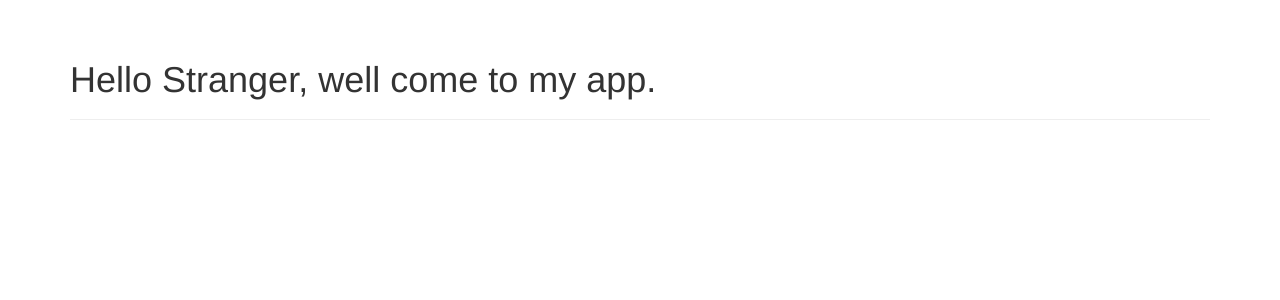
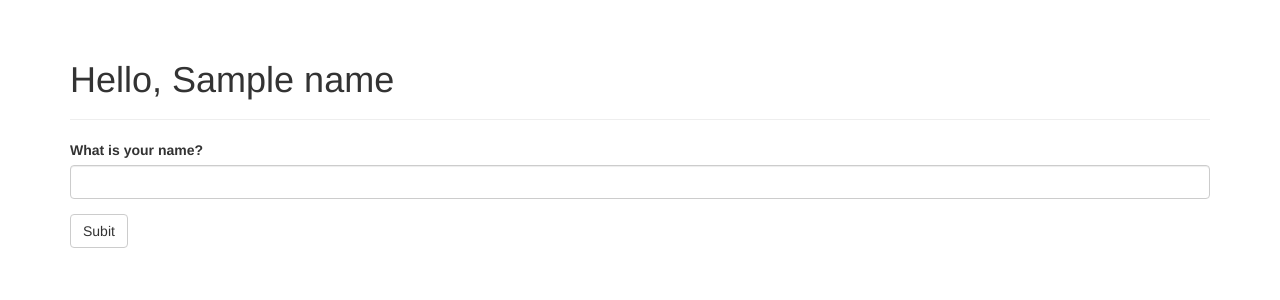
Before and after one commit to zhfsCoder/flask-integration, a Flask app: template app/templates/index.html in a window 1280 px wide. Shown: the part 52-352 px from the top of the page. Run offline with Flask 2, Linux system fonts and the light colour scheme; the template is opened without the code that fills it: values that come from a table or form of the project are taken from there, most other values are stand-ins (such as "Sample title", 1, 10 or a date in 2020); some libraries are stand-ins or nearby versions.

Commit message:
add the wtf(flask-form)

```diff
--- /dev/null
+++ b/app/main/form.py
@@ -0,0 +1,7 @@
+from flask_wtf import Form
+from wtforms import StringField, SubmitField
+from wtforms.validators import Required
+
+class NameForm(Form):
+    name = StringField('What is your name?', validators=[Required()])
+    submit = SubmitField('Subit')
--- a/app/templates/index.html
+++ b/app/templates/index.html
@@ -1,9 +1,11 @@
 {% extends "base.html" %}
+{% import "bootstrap/wtf.html" as wtf %}
 
 {% block title %}Test - Page Not Found{% endblock%}
 
 {% block page_content %}
 <div class="page-header">
-    <h1>Hello Stranger, well come to my app.</h1>
+    <h1>Hello, {% if name %}{{ name }}{% else %}Stranger{% endif %}</h1>
 </div>
+{{ wtf.quick_form(form) }}
 {% endblock%}
```
Also changed, not shown: app/main/views.py (+8 -2 lines), 2 other files.
